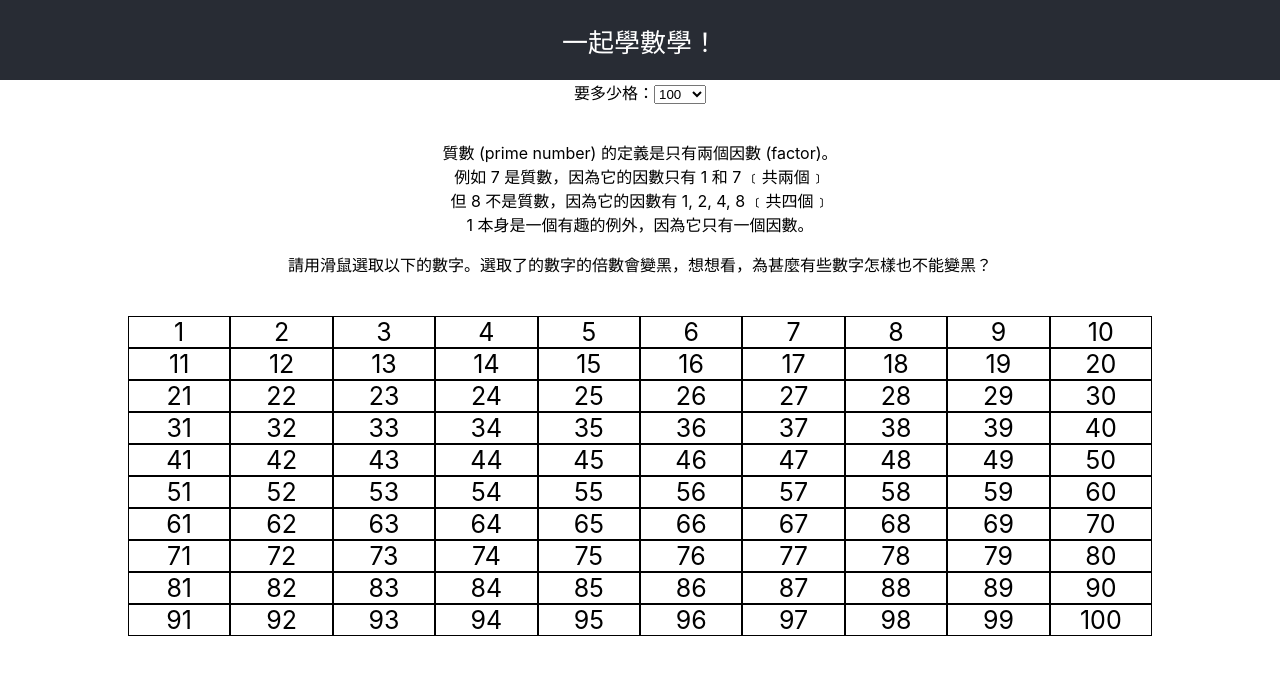
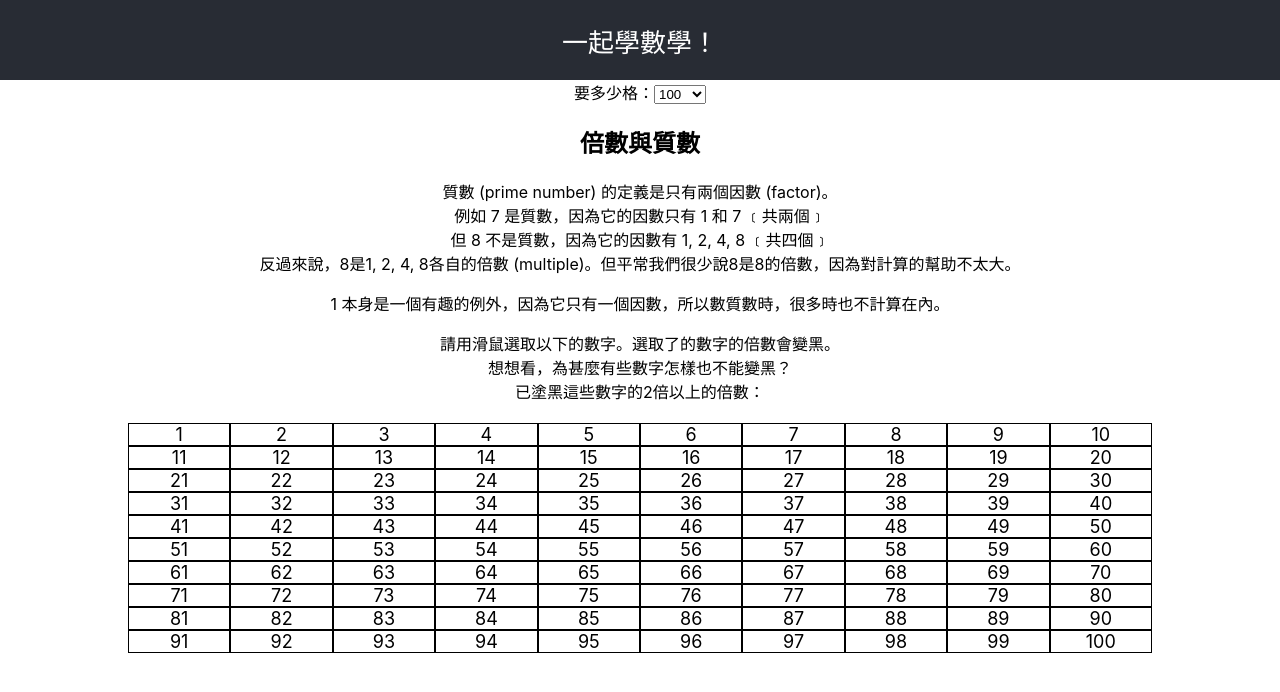
Before and after one commit to michaelcychan/maths-visualised, a React (Create React App) app: page / in a window 1280 px wide. Shown: the top 692 px of the page. Built offline with nearby package versions, Linux system fonts and the light colour scheme.

Commit message:
refactor textual explanation to another file

```diff
--- a/package.json
+++ b/package.json
@@ -22,8 +22,7 @@
     "deploy": "gh-pages -d build",
     "start": "react-scripts start",
     "build": "react-scripts build",
-    "test": "react-scripts test",
-    "eject": "react-scripts eject"
+    "test": "react-scripts test"
   },
   "eslintConfig": {
     "extends": [
--- a/src/App.css
+++ b/src/App.css
@@ -28,7 +28,7 @@
 #number-grid-container > div {
   background-color: white;
   text-align: center;
-  font-size: 25px;
+  font-size: 18px;
   border: 1px solid black;
 }
 
--- a/src/App.tsx
+++ b/src/App.tsx
@@ -5,8 +5,9 @@ import './App.css';
 
 import {GenerateNumberGrid} from './components/generateNumberGrid'
 import {GridSizeSelector} from './components/gridSizeSelector';
-import {extractInnerTextFromEventTarget} from './components/extractInnerTextFromEventTarget'
-import {sortThisArray} from './components/sortThisArray'
+import {extractInnerTextFromEventTarget} from './components/extractInnerTextFromEventTarget';
+import {sortThisArray} from './components/sortThisArray';
+import {ExplanationPrime} from './components/explanationPrime';
 
 function App() {
 
@@ -34,17 +35,16 @@ function App() {
           一起學數學！
       </header>
       <GridSizeSelector changeGridSize={changeGridSize} />
-      <br></br>
       <div>
-        <p>質數 (prime number) 的定義是只有兩個因數 (factor)。<br />
-        例如 7 是質數，因為它的因數只有 1 和 7 ﹝共兩個﹞<br />
-        但 8 不是質數，因為它的因數有 1, 2, 4, 8 ﹝共四個﹞<br />
-        1 本身是一個有趣的例外，因為它只有一個因數。
-        </p>
-        <section>請用滑鼠選取以下的數字。選取了的數字的倍數會變黑，想想看，為甚麼有些數字怎樣也不能變黑？<br />
+        <ExplanationPrime />
+        <section>請用滑鼠選取以下的數字。選取了的數字的倍數會變黑。<br />
+        想想看，為甚麼有些數字怎樣也不能變黑？<br />
+        <div>
+        已塗黑這些數字的2倍以上的倍數：
         {selectedNumbers.map(numText => {
           return <span>{numText} </span>;
-        })} <br />
+        })}
+        </div>
         </section>
       </div>
       <br></br>
--- /dev/null
+++ b/src/components/explanationPrime.tsx
@@ -0,0 +1,16 @@
+export const ExplanationPrime = () => {
+  return (
+    <section className="explanation">
+      <h2>倍數與質數</h2>
+      <p>
+        質數 (prime number) 的定義是只有兩個因數 (factor)。<br />
+        例如 7 是質數，因為它的因數只有 1 和 7 ﹝共兩個﹞<br />
+        但 8 不是質數，因為它的因數有 1, 2, 4, 8 ﹝共四個﹞<br />
+        反過來說，8是1, 2, 4, 8各自的倍數 (multiple)。但平常我們很少說8是8的倍數，因為對計算的幫助不太大。
+      </p>
+      <p>
+        1 本身是一個有趣的例外，因為它只有一個因數，所以數質數時，很多時也不計算在內。
+      </p>
+    </section>
+  )
+}
--- a/src/components/gridSizeSelector.tsx
+++ b/src/components/gridSizeSelector.tsx
@@ -8,7 +8,6 @@ export const GridSizeSelector = (props: any) => {
           {gridSizeOption.map(element => {
             return <option key={element.toString()} value={element.toString()}>{element.toString()}</option>
           })}
-
         </select>
     </div>
 
--- a/src/components/isMultipleOfSelected.tsx
+++ b/src/components/isMultipleOfSelected.tsx
@@ -5,7 +5,7 @@ export const isMultipleOfSelected = (selected: String[], num: number) => {
   }
 
   for (let i = selected.length - 1; i >= 0; i--) {
-    if (selected[i] != "1") {
+    if (selected[i] !== "1") {
       if (selected[i] === num.toString()) {
         match = false
       }
```
Also changed, not shown: 1 other file (tests, documents, lock files or other folders).
